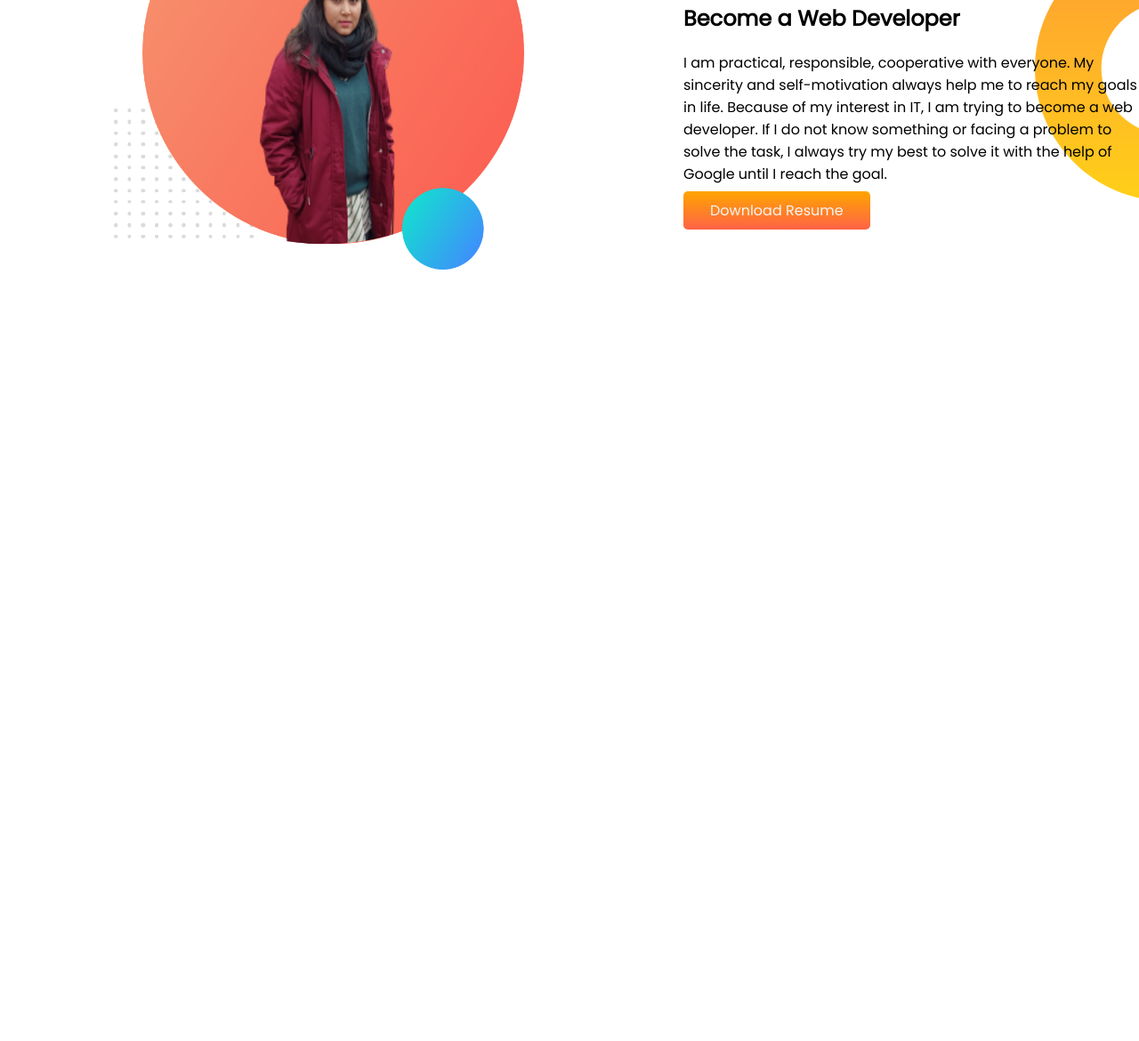
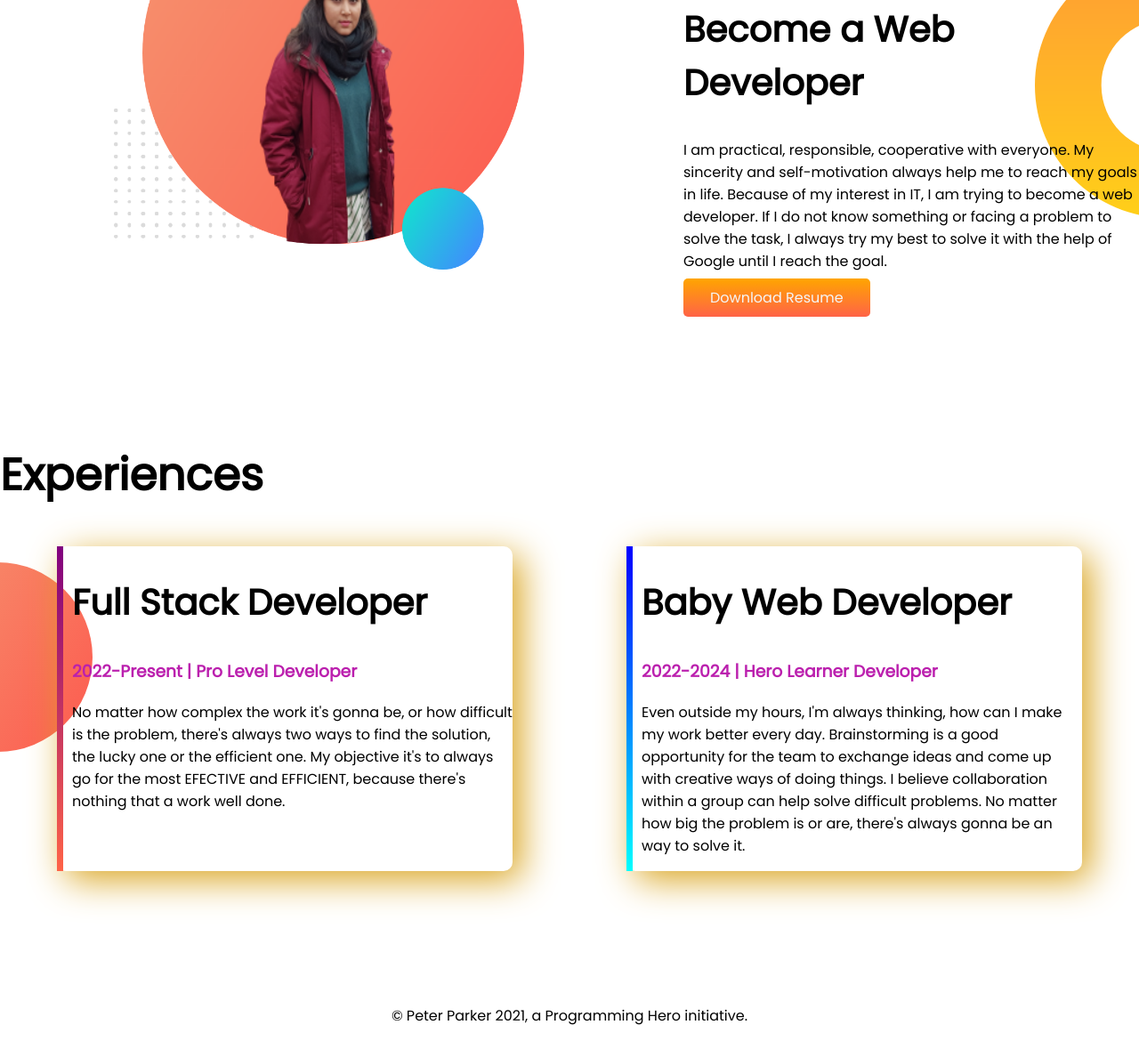
Before and after one commit to Lirazohra/developer-portfolio, a plain HTML site: page index.html in a window 1280 px wide. Shown: the part 793-1963 px from the top of the page at 89% size. Before the commit the page ends 1253 px from the top, so only its background shows below. Drawn offline with Linux system fonts and the light colour scheme.

Commit message:
footer and experience added

```diff
--- a/index.html
+++ b/index.html
@@ -13,7 +13,7 @@
 </head>
 
 <body>
-    <section class="top-banner">
+    <section class="top-banner flexible-container">
         <div class="half-width">
             <h1>Welcome To</h1>
             <h1><span class="brown-color">Lira Zohra</span> world!</h1>
@@ -29,7 +29,7 @@
             <img src="portfolio image.png">
         </div>
     </section>
-    <section class="dream-big">
+    <section class="dream-big flexible-container">
         <div class="half-width">
             <img src="dream-big.png">
         </div>
@@ -42,8 +42,34 @@
                 of Google until I reach the goal.</p>
             <a class="link-button" target="_blank" href="DOWNLOAD RESUME">Download Resume</a>
         </div>
+    </section>
+    <section class="experience-area">
+        <h1>Experiences</h1>
+        <div class="flexible-container">
+            <div id="full-stack-experience" class="experience-item">
+                <h2>Full Stack Developer</h2>
+                <h3 class="brown-color">2022-Present | Pro Level Developer</h3>
+                <p>No matter how complex the work it's gonna be, or how difficult is the problem, there's always two
+                    ways to
+                    find the solution, the lucky one or the efficient one. My objective it's to always go for the most
+                    EFECTIVE and EFFICIENT, because there's nothing that a work well done.</p>
+            </div>
+            <div id="web-dev-experience" class="experience-item">
+                <h2>Baby Web Developer</h2>
+                <h3 class="brown-color">2022-2024 | Hero Learner Developer</h3>
+                <p>Even outside my hours, I'm always thinking, how can I make my work better every day. Brainstorming is
+                    a
+                    good opportunity for the team to exchange ideas and come up with creative ways of doing things. I
+                    believe collaboration within a group can help solve difficult problems. No matter how big the
+                    problem is
+                    or are, there's always gonna be an way to solve it.</p>
+            </div>
+        </div>
 
     </section>
+    <footer>
+        <p>© Peter Parker 2021, a Programming Hero initiative.</p>
+    </footer>
 </body>
 
 </html>
--- a/style.css
+++ b/style.css
@@ -5,10 +5,13 @@ body{
 h1{
     font-size: 50px;
 }
+h2{
+    font-size: 40px;
+}
 .brown-color{
 color: rgb(187, 32, 174);
 }
-section{
+.flexible-container{
     display: flex;
     margin-bottom: 150px;
 }
@@ -36,3 +39,30 @@ section{
     background-repeat: no-repeat;
     background-position: right;
 }
+.experience-area{
+    background-image: url(images/exp-bg.png);
+    background-repeat: no-repeat;
+    background-position: left;
+}
+.experience-item{
+    width: 40%;
+    margin-left: 5%;
+    margin-right: 5%;
+    padding-left: 10px;
+    border-radius: 10px;
+    box-shadow: 10px 10px 40px goldenrod;
+    border-left: 10px solid;
+}
+#web-dev-experience{
+    border-left: 7px solid;
+    border-image: linear-gradient(blue, cyan);
+    border-image-slice: 1;
+}
+#full-stack-experience{
+    border-left: 7px solid;
+    border-image: linear-gradient(purple, tomato);
+    border-image-slice: 1;
+}
+footer p {
+    text-align: center;
+}
```
